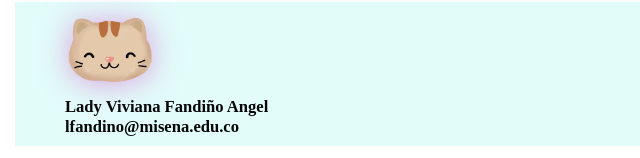
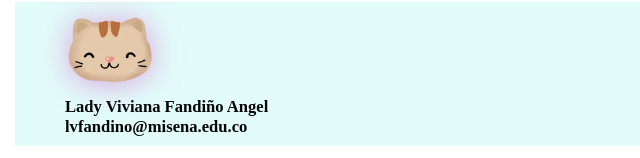
Before and after one commit to NyuAngel/taller_backend, a plain HTML site: page index.html in a window 1280 px wide. Shown: the part 2398-2556 px from the top of the page, 0-640 px from the left. Drawn offline with Linux system fonts and the light colour scheme.

Commit message:
correo electronico

```diff
--- a/index.html
+++ b/index.html
@@ -64,7 +64,7 @@
 
           <h5 class="name">
             Lady Viviana Fandiño Angel <br/>
-            lfandino@misena.edu.co
+            lvfandino@misena.edu.co
 
           </h5>
         </div>
```
